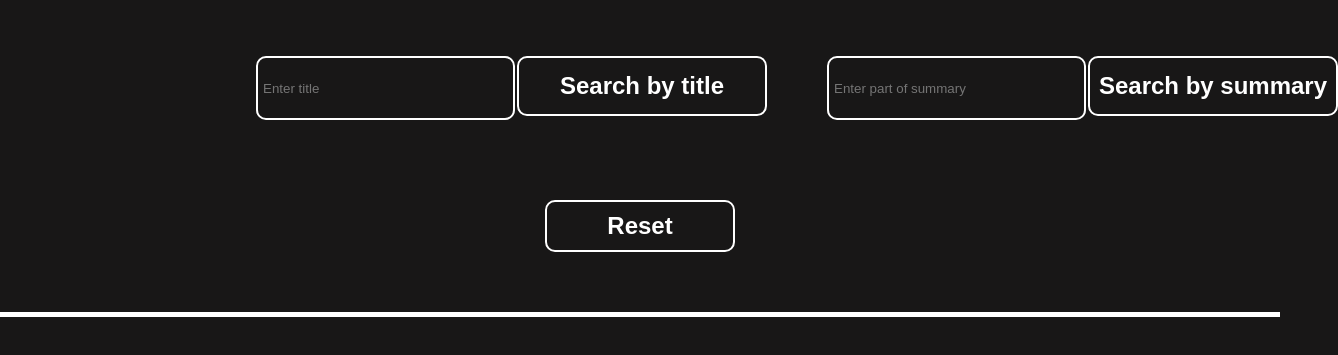
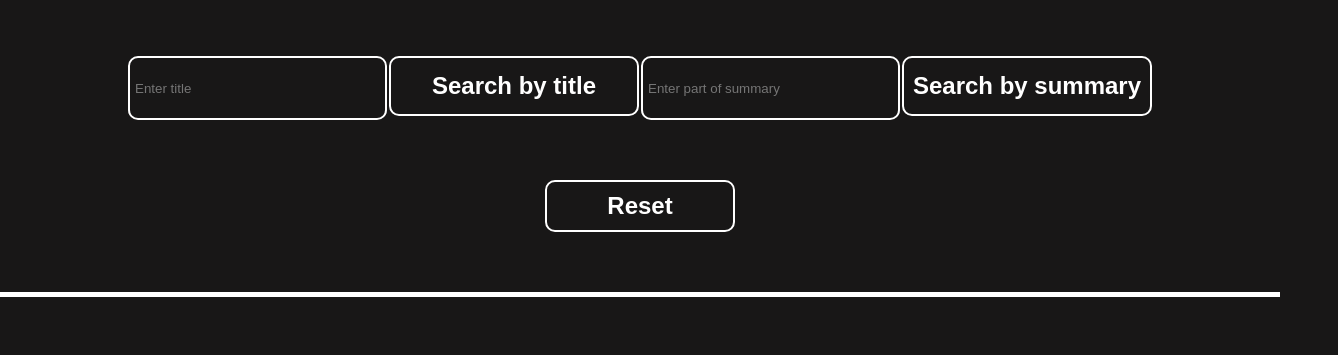
Before and after one commit to illarMisha/Task-alex, a plain HTML site: page index.html in a window 1280 px wide. Shown: the part 395-750 px from the top of the page, 1338 px wide, since content can reach past the window. Drawn offline with Linux system fonts and the light colour scheme.

Commit message:
second commit

```diff
--- a/CSS/app.scss
+++ b/CSS/app.scss
@@ -29,10 +29,7 @@ body{
     flex-direction: column;
     justify-content: center;
 }
-.kolxoz{
-    margin-right: 60px;
-    margin-bottom: 20px;
-}
+
 .header{
 
     .header__menu{
@@ -82,8 +79,8 @@ body{
         .space-beetwen{
             display: flex;
             justify-content: space-between;
-            margin-left: 20%;
-            margin-right: 20%;
+            margin-left: 10%;
+            margin-right: 10%;
             .form__block{
                 display: flex;
                 justify-content: center;
@@ -157,6 +154,7 @@ body{
                 color:#a4b73a;
                 margin-top: 10px;
                 margin-bottom: 20px;
+                cursor: pointer;
             }
         }
     }
--- a/index.html
+++ b/index.html
@@ -5,7 +5,7 @@
     <meta http-equiv="X-UA-Compatible" content="IE=edge">
     <meta name="viewport" content="width=device-width, initial-scale=1.0">
 
-    <link rel="stylesheet" href="/CSS/app.css">
+    <link rel="stylesheet" href="CSS/app.css">
     <title>Spacefiling News</title>
 </head>
 <body>
@@ -32,7 +32,7 @@
         </p>
         <form class="form">
             <div class="space-beetwen">
-                <div class="form__block kolxoz">
+                <div class="form__block">
                     <input class="form__input" type="text" name="title" placeholder="Enter title" autocomplete="on">
                     <button name="button" class="form__btn">
                         Search by title
```
Also changed, not shown: CSS/app.css.
